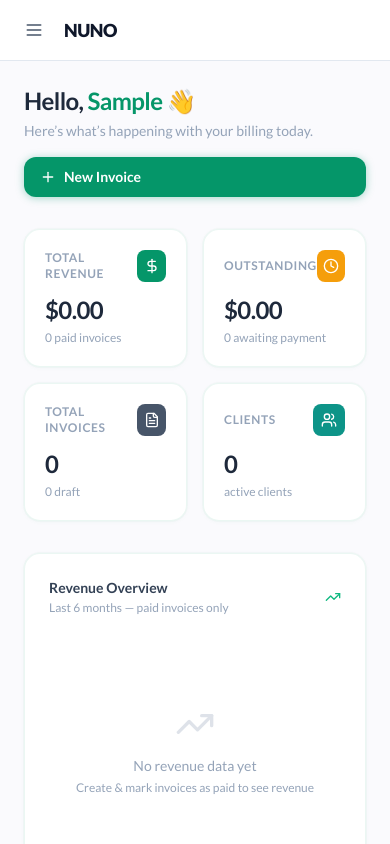
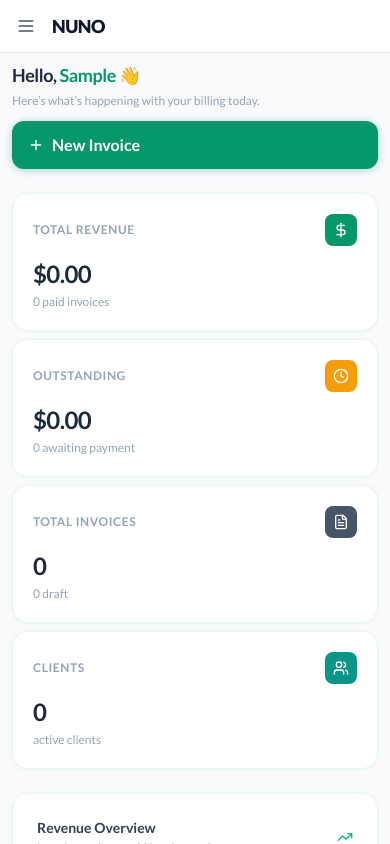
Before and after one commit to Abdulkeji/nuno-app, a React (Vite) app: page / in a window 390 px wide. Built offline with nearby package versions, Linux system fonts and the light colour scheme; sample sign-in values are in the browser's storage.

Commit message:
style: improve mobile responsiveness and font scaling for dashboard and layout

```diff
--- a/src/components/Layout.jsx
+++ b/src/components/Layout.jsx
@@ -9,13 +9,13 @@ export default function Layout() {
   const [sidebarOpen, setSidebarOpen] = useState(false);
 
   return (
-    <div className="flex h-screen overflow-hidden" style={{ background: 'oklch(0.985 0.004 286)' }}>
+    <div className="flex flex-col lg:flex-row h-screen min-h-screen w-full overflow-hidden" style={{ background: 'oklch(0.985 0.004 286)' }}>
       <Sidebar open={sidebarOpen} onClose={() => setSidebarOpen(false)} />
 
       {/* Main content */}
-      <div className="flex-1 flex flex-col overflow-hidden">
+      <div className="flex-1 flex flex-col overflow-hidden min-w-0 w-full">
         {/* Mobile top bar */}
-        <header className="lg:hidden flex items-center gap-3 px-4 py-3 bg-white shrink-0"
+        <header className="lg:hidden flex items-center gap-2 px-2 py-2 bg-white shrink-0 w-full"
           style={{ borderBottom: '1px solid #e2e8f0' }}>
           <button
             onClick={() => setSidebarOpen(true)}
@@ -30,7 +30,7 @@ export default function Layout() {
         </header>
 
         {/* Page content */}
-        <main className="flex-1 overflow-y-auto">
+        <main className="flex-1 overflow-y-auto min-w-0 w-full px-1 sm:px-2 md:px-4">
           <Outlet />
         </main>
       </div>
--- a/src/components/Sidebar.jsx
+++ b/src/components/Sidebar.jsx
@@ -37,11 +37,12 @@ export default function Sidebar({ open, onClose }) {
 
       {/* Sidebar */}
       <aside
-        className={`fixed top-0 left-0 h-full w-64 flex flex-col z-30 bg-white transition-transform duration-300
-          ${open ? 'translate-x-0' : '-translate-x-full'} lg:translate-x-0 lg:static lg:flex`}
+        className={`fixed top-0 left-0 h-full w-4/5 max-w-xs min-w-[200px] flex flex-col z-30 bg-white transition-transform duration-300
+          ${open ? 'translate-x-0' : '-translate-x-full'} lg:translate-x-0 lg:static lg:flex lg:w-64 lg:min-w-0`}
+        style={{ maxWidth: 320 }}
       >
         {/* Animated N Logo and Name */}
-        <div className="flex items-center gap-3 px-5 py-6 border-b border-slate-200">
+        <div className="flex items-center gap-2 px-3 py-4 border-b border-slate-200">
           <span className="text-4xl font-black text-emerald-600 animate-nuno-logo select-none" style={{fontFamily: 'monospace', letterSpacing: '-0.1em'}}>
             N
           </span>
@@ -52,7 +53,7 @@ export default function Sidebar({ open, onClose }) {
         </div>
 
         {/* Nav */}
-        <nav className="flex-1 px-3 py-5 space-y-0.5 overflow-y-auto scrollbar-hide">
+        <nav className="flex-1 px-1.5 py-3 space-y-0.5 overflow-y-auto scrollbar-hide">
           {NAV.map(({ to, icon: Icon, label }) => (
             <NavLink
               key={to}
--- a/src/pages/Dashboard.jsx
+++ b/src/pages/Dashboard.jsx
@@ -71,18 +71,18 @@ export default function Dashboard() {
   const currency = businessProfile?.defaultCurrency || 'USD';
 
   return (
-    <div className="p-6 max-w-7xl mx-auto">
+    <div className="p-2 sm:p-4 md:p-6 max-w-7xl mx-auto w-full">
       {/* Header */}
-      <div className="flex flex-col sm:flex-row sm:items-center justify-between gap-4 mb-8">
+      <div className="flex flex-col sm:flex-row sm:items-center justify-between gap-3 sm:gap-4 mb-6 sm:mb-8">
         <div>
-          <h1 className="text-2xl font-bold text-slate-800 tracking-tight">
+          <h1 className="text-lg sm:text-xl md:text-2xl font-bold text-slate-800 tracking-tight">
             Hello, <span className="text-emerald-600">{currentUser?.name?.split(' ')[0]}</span> 👋
           </h1>
-          <p className="text-slate-400 text-sm mt-1">
+          <p className="text-slate-400 text-xs sm:text-sm mt-1">
             Here’s what’s happening with your billing today.
           </p>
         </div>
-        <Link to="/invoices/new" className="btn-primary shrink-0">
+        <Link to="/invoices/new" className="btn-primary shrink-0 w-full sm:w-auto text-base sm:text-sm py-3 sm:py-2.5">
           <Plus className="w-4 h-4" />
           New Invoice
         </Link>
@@ -90,25 +90,25 @@ export default function Dashboard() {
 
       {/* Overdue alert */}
       {overdueInvoices.length > 0 && (
-        <div className="flex items-start gap-3 p-4 bg-red-50 border border-red-200 rounded-xl mb-6">
+        <div className="flex flex-col sm:flex-row items-start gap-2 sm:gap-3 p-3 sm:p-4 bg-red-50 border border-red-200 rounded-xl mb-4 sm:mb-6">
           <AlertTriangle className="w-5 h-5 text-red-500 shrink-0 mt-0.5" />
           <div>
-            <p className="text-red-700 font-semibold text-sm">
+            <p className="text-red-700 font-semibold text-xs sm:text-sm">
               {overdueInvoices.length} overdue invoice{overdueInvoices.length > 1 ? 's' : ''}
             </p>
-            <p className="text-red-600 text-xs mt-0.5">
+            <p className="text-red-600 text-[11px] sm:text-xs mt-0.5">
               Total outstanding: {formatCurrency(overdueInvoices.reduce((s, i) => s + i.total, 0), currency)}
               {' '}— Follow up with your clients to get paid.
             </p>
           </div>
-          <Link to="/invoices?status=overdue" className="ml-auto text-red-700 text-xs font-semibold hover:underline shrink-0">
+          <Link to="/invoices?status=overdue" className="sm:ml-auto text-red-700 text-xs font-semibold hover:underline shrink-0 mt-2 sm:mt-0">
             View all →
           </Link>
         </div>
       )}
 
       {/* Stats */}
-      <div className="grid grid-cols-2 lg:grid-cols-4 gap-4 mb-8">
+      <div className="grid grid-cols-1 xs:grid-cols-2 md:grid-cols-4 gap-2 sm:gap-4 mb-6 sm:mb-8">
         <StatCard
           icon={DollarSign}
           label="Total Revenue"
@@ -139,9 +139,9 @@ export default function Dashboard() {
         />
       </div>
 
-      <div className="grid lg:grid-cols-3 gap-6">
+      <div className="grid grid-cols-1 lg:grid-cols-3 gap-4 sm:gap-6">
         {/* Revenue chart */}
-        <div className="card lg:col-span-2">
+        <div className="card lg:col-span-2 min-w-0">
           <div className="flex items-center justify-between mb-6">
             <div>
               <h2 className="font-semibold text-slate-700 text-sm">Revenue Overview</h2>
@@ -170,7 +170,7 @@ export default function Dashboard() {
               </BarChart>
             </ResponsiveContainer>
           ) : (
-            <div className="flex flex-col items-center justify-center h-[220px] text-slate-400">
+            <div className="flex flex-col items-center justify-center h-[160px] sm:h-[220px] text-slate-400">
               <TrendingUp className="w-10 h-10 mb-3 opacity-30" />
               <p className="text-sm">No revenue data yet</p>
               <p className="text-xs mt-1">Create & mark invoices as paid to see revenue</p>
@@ -179,8 +179,8 @@ export default function Dashboard() {
         </div>
 
         {/* Quick actions */}
-        <div className="card">
-          <h2 className="font-semibold text-slate-700 text-sm mb-4">Quick Actions</h2>
+        <div className="card min-w-0">
+          <h2 className="font-semibold text-slate-700 text-xs sm:text-sm mb-3 sm:mb-4">Quick Actions</h2>
           <div className="space-y-2">
             {[
               { to: '/invoices/new', label: 'Create Invoice',    icon: FileText, color: 'bg-emerald-50 text-emerald-700 hover:bg-emerald-100' },
@@ -194,7 +194,7 @@ export default function Dashboard() {
                 className={`flex items-center gap-3 p-3 rounded-xl ${color} transition-colors`}
               >
                 <Icon className="w-4 h-4 shrink-0" />
-                <span className="text-sm font-medium">{label}</span>
+                <span className="text-xs sm:text-sm font-medium">{label}</span>
                 <ArrowRight className="w-3.5 h-3.5 ml-auto opacity-60" />
               </Link>
             ))}
@@ -202,7 +202,7 @@ export default function Dashboard() {
 
           {/* Invoice status breakdown */}
           <div className="mt-6 pt-5 border-t border-slate-100">
-            <p className="text-xs font-semibold text-slate-400 uppercase tracking-wider mb-3">Invoice Status</p>
+            <p className="text-[11px] sm:text-xs font-semibold text-slate-400 uppercase tracking-wider mb-2 sm:mb-3">Invoice Status</p>
             {[
           { label: 'Draft',   count: stats.draftCount,   color: 'bg-slate-300'   },
               { label: 'Sent',    count: stats.pendingCount,  color: 'bg-amber-400'   },
@@ -210,8 +210,8 @@ export default function Dashboard() {
             ].map((s) => (
               <div key={s.label} className="flex items-center gap-2 mb-2">
                 <div className={`w-2 h-2 rounded-full shrink-0 ${s.color}`} />
-                <span className="text-xs text-slate-600 flex-1">{s.label}</span>
-                <span className="text-xs font-semibold text-slate-900">{s.count}</span>
+                <span className="text-[11px] sm:text-xs text-slate-600 flex-1">{s.label}</span>
+                <span className="text-[11px] sm:text-xs font-semibold text-slate-900">{s.count}</span>
               </div>
             ))}
           </div>
@@ -219,16 +219,16 @@ export default function Dashboard() {
       </div>
 
       {/* Recent Invoices */}
-      <div className="card mt-6">
-        <div className="flex items-center justify-between mb-5">
-          <h2 className="font-semibold text-slate-700 text-sm">Recent Invoices</h2>
-          <Link to="/invoices" className="text-emerald-600 text-sm font-medium hover:text-emerald-700 flex items-center gap-1 transition-colors">
+      <div className="card mt-4 sm:mt-6 min-w-0">
+        <div className="flex flex-col sm:flex-row sm:items-center justify-between gap-2 mb-4 sm:mb-5">
+          <h2 className="font-semibold text-slate-700 text-xs sm:text-sm">Recent Invoices</h2>
+          <Link to="/invoices" className="text-emerald-600 text-xs sm:text-sm font-medium hover:text-emerald-700 flex items-center gap-1 transition-colors">
             View all <ArrowRight className="w-3.5 h-3.5" />
           </Link>
         </div>
 
         {recentInvoices.length === 0 ? (
-          <div className="text-center py-10 text-slate-400">
+          <div className="text-center py-6 sm:py-10 text-slate-400">
             <FileText className="w-10 h-10 mx-auto mb-3 opacity-30" />
             <p className="text-sm">No invoices yet</p>
             <Link to="/invoices/new" className="btn-primary mt-4 inline-flex">
@@ -236,8 +236,8 @@ export default function Dashboard() {
             </Link>
           </div>
         ) : (
-          <div className="overflow-x-auto -mx-6 px-6">
-            <table className="w-full min-w-[600px]">
+          <div className="overflow-x-auto -mx-2 sm:-mx-6 px-2 sm:px-6">
+            <table className="w-full min-w-[400px] sm:min-w-[600px] text-xs sm:text-sm">
               <thead>
                 <tr className="border-b border-slate-100">
                   <th className="table-header text-left rounded-tl-lg">Invoice #</th>
--- a/src/pages/Login.jsx
+++ b/src/pages/Login.jsx
@@ -33,10 +33,10 @@ export default function Login() {
     setForm({ email: 'demo@gmail.com', password: 'demo1234' });
 
   return (
-    <div className="min-h-screen flex" style={{ background: 'oklch(0.985 0.004 286)' }}>
+    <div className="min-h-screen flex flex-col lg:flex-row w-full" style={{ background: 'oklch(0.985 0.004 286)' }}>
       {/* â”€â”€ Left panel â€” editorial dark â”€â”€ */}
       <div
-        className="hidden lg:flex lg:w-[52%] flex-col justify-between p-12 relative overflow-hidden"
+        className="hidden lg:flex lg:w-[52%] flex-col justify-between p-4 md:p-8 lg:p-12 relative overflow-hidden"
         style={{ background: '#0a1f14' }}
       >
         {/* Subtle background glow */}
@@ -83,8 +83,8 @@ export default function Login() {
 
 
       {/* —— Right panel —— form —— */}
-      <div className="flex-1 flex items-center justify-center p-6 lg:p-12">
-        <div className="w-full max-w-[400px]">
+      <div className="flex-1 flex items-center justify-center p-2 sm:p-4 md:p-6 lg:p-12 w-full">
+        <div className="w-full max-w-[400px] mx-auto px-2 sm:px-0">
 
           {/* Animated NUNO logo */}
           <div className="flex items-center gap-2 justify-center mb-8">
```
